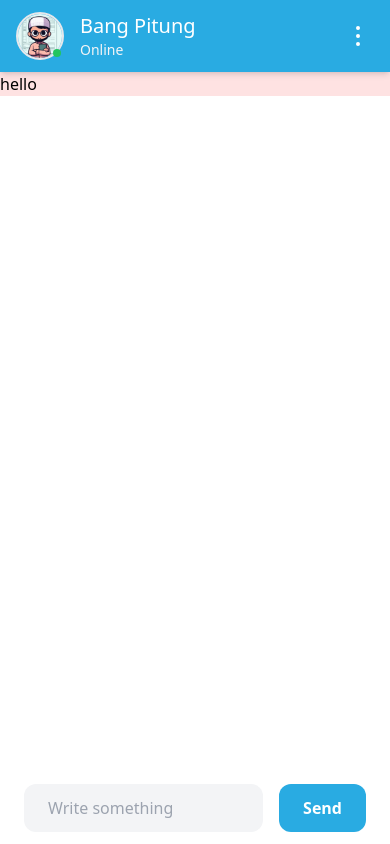
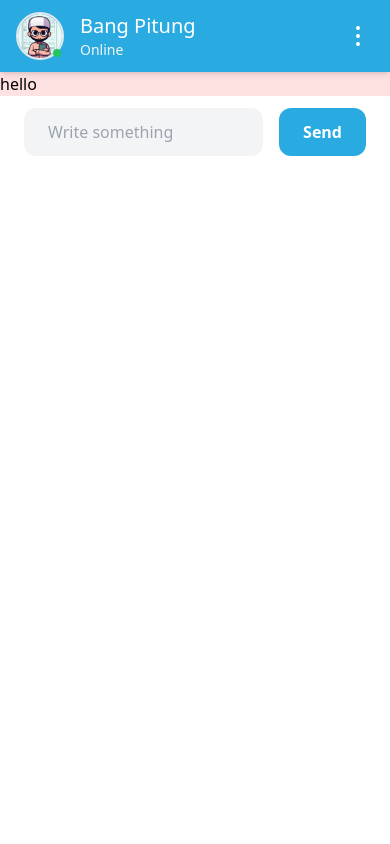
Before and after one commit to fikrialwan/chat-bpt, a React (Vite) app: page / in a window 390 px wide. Built offline with nearby package versions, Linux system fonts and the light colour scheme.

Commit message:
fix: viewport mobile using webkit

```diff
--- a/tailwind.config.js
+++ b/tailwind.config.js
@@ -7,11 +7,11 @@ export default {
         primaryBlue: "#29ABE2",
       },
       height: {
-        screen: ['100vh', '100dvh'],
+        screen: ["100vh", "100dvh", "-webkit-fill-available"],
       },
       maxHeight: {
-        screen: ['100vh', '100dvh'],
-      }
+        screen: ["100vh", "100dvh", "-webkit-fill-available"],
+      },
     },
   },
   plugins: [],
```
